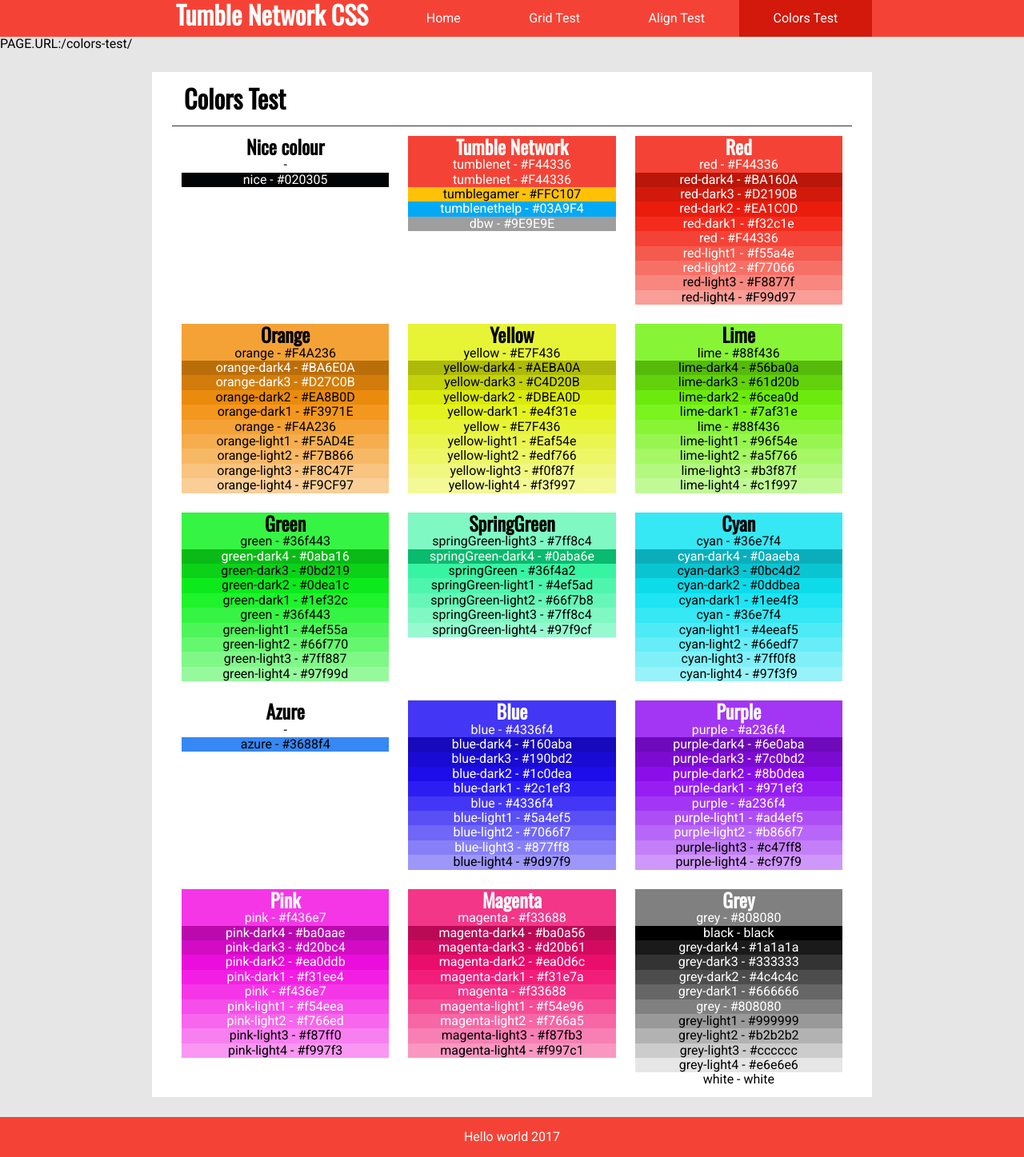
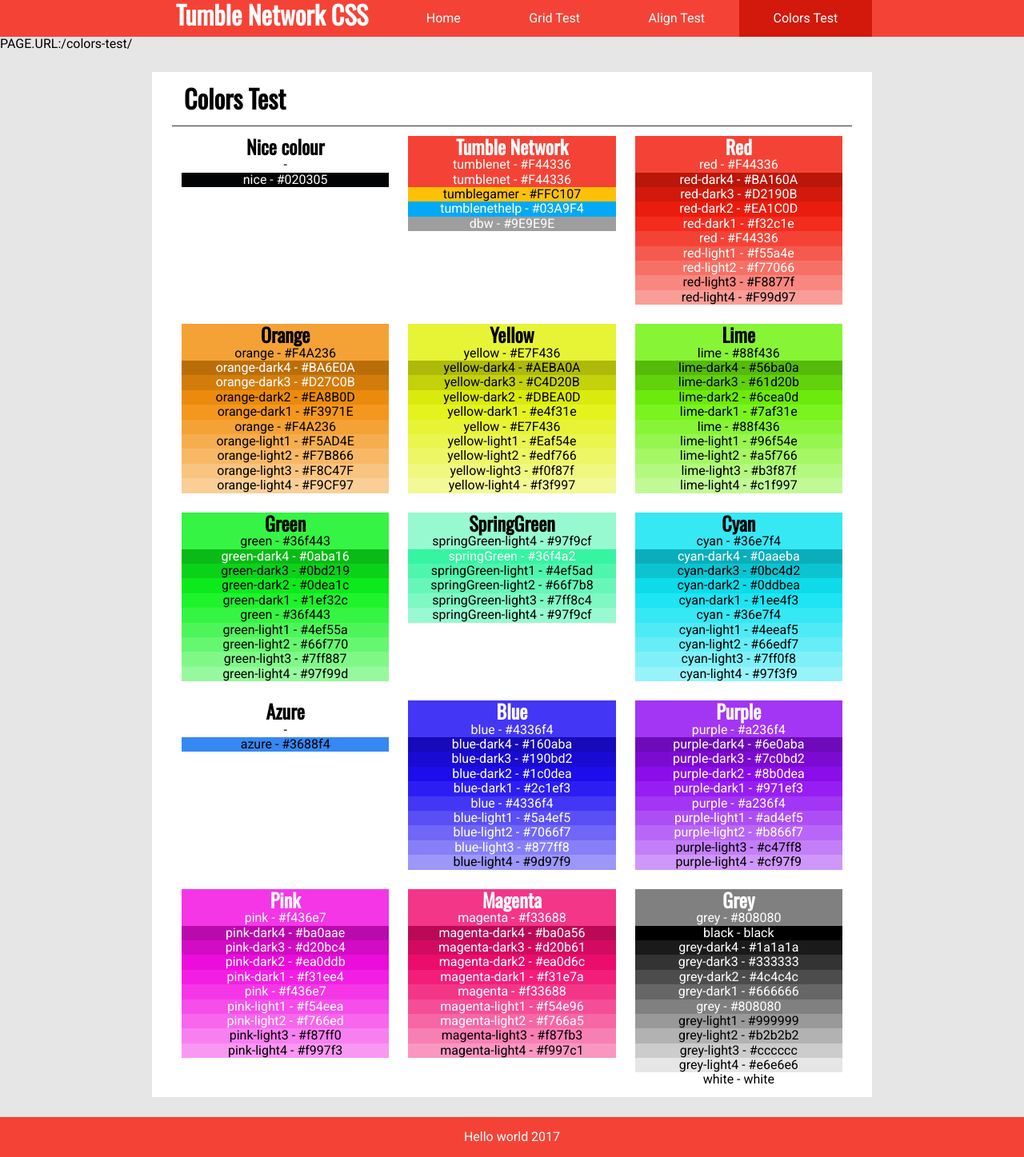
Before and after one commit to tumblenet/tumblenet-css, a Jekyll site: the page built from colors-test.html, in a window 1280 px wide. Shown: the whole page at 80% size. Built offline with Jekyll 4.4.1, drawn with Linux system fonts in a browser that asks for light colours.

Commit message:
Revert "added springGreen-dark4"
This reverts commit d754b985507ec211c36b56a22e0a928b7ceb8c65.

```diff
--- a/_data/css.yml
+++ b/_data/css.yml
@@ -143,12 +143,9 @@
 - name: SpringGreen
   main: 4
   colors:
-  - name: springGreen-dark4
-    value: "#0aba6e"
-    dark: true
   - name: springGreen
     value: "#36f4a2"
-    dark: false
+    dark: true
   - name: springGreen-light1
     value: "#4ef5ad"
     dark: false
```
